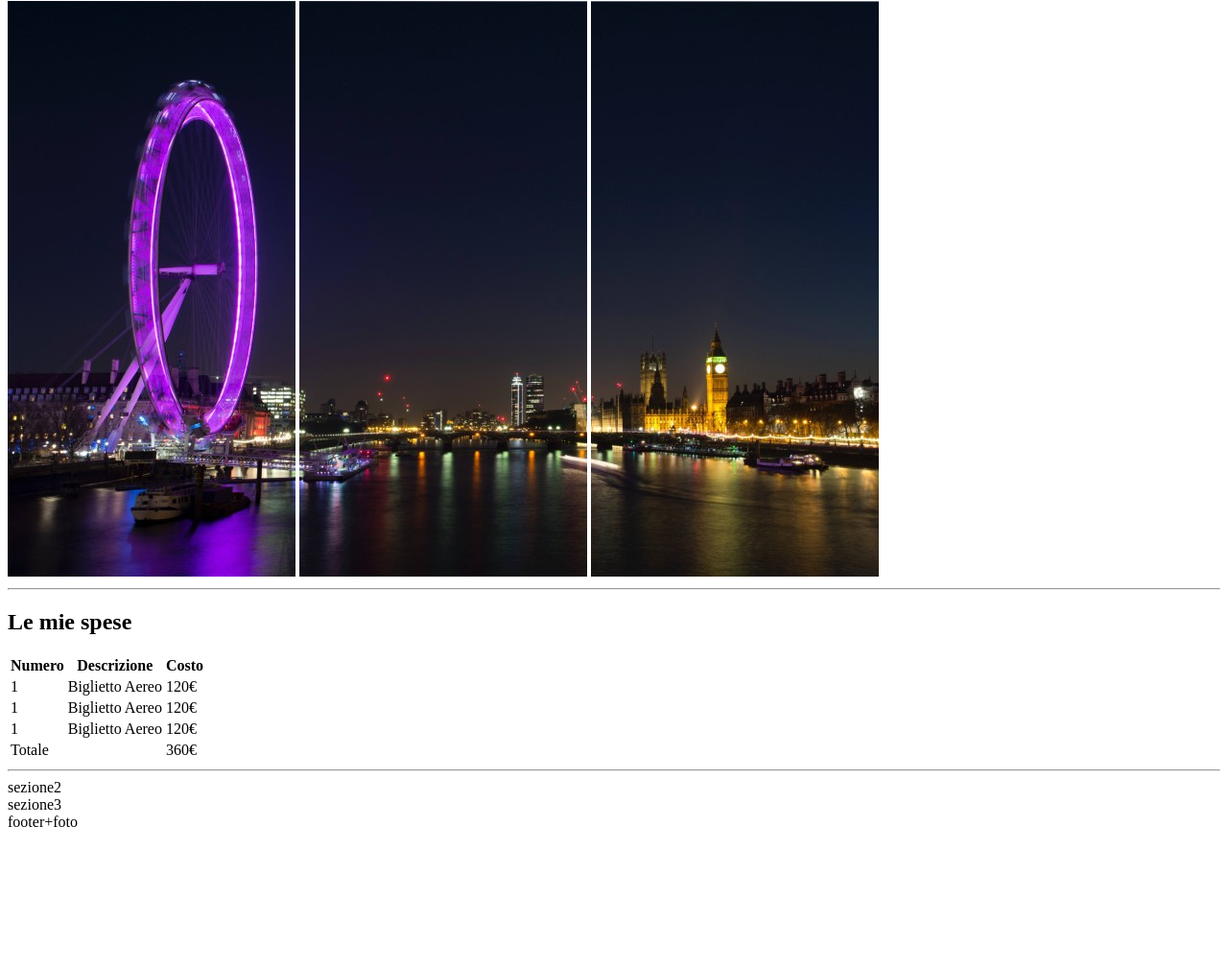
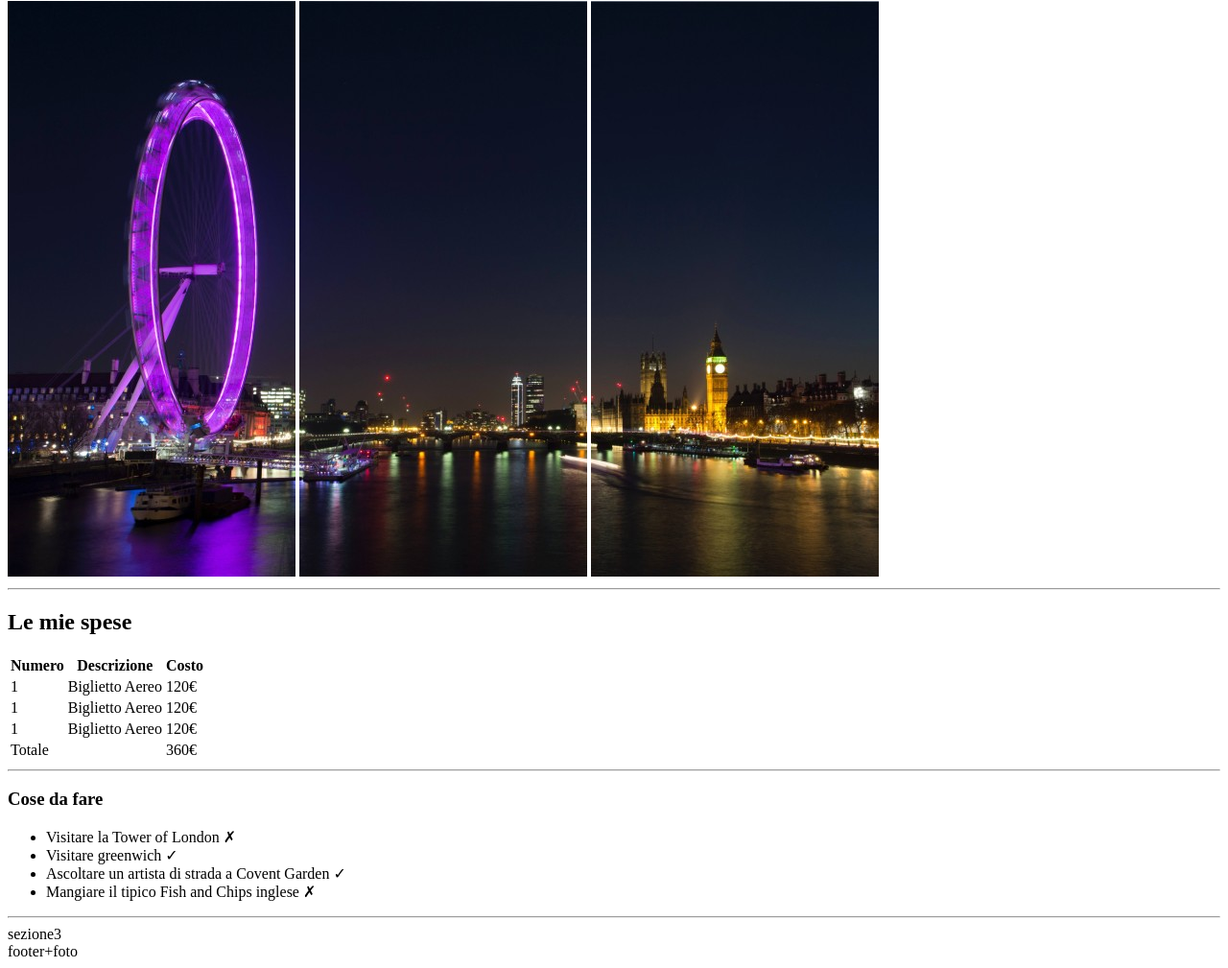
Before and after one commit to RiccardoLoPresti/html-london-trip, a plain HTML site: page index.html in a window 1280 px wide. Shown: the part 79-1088 px from the top of the page at 96% size. Before the commit the page ends 953 px from the top, so only its background shows below. Drawn offline with Linux system fonts and the light colour scheme.

Commit message:
[add] second section

```diff
--- a/index.html
+++ b/index.html
@@ -61,15 +61,26 @@
         </tfoot>
 
       </table>
+    </section>
+
+    <hr>
+
+    <!--sezione to do list-->
+    <section>
+
+      <h3>Cose da fare</h3>
+      <ul>
+        <li>Visitare la Tower of London &cross;</li>
+        <li>Visitare greenwich &check;</li>
+        <li>Ascoltare un artista di strada a Covent Garden &check;</li>
+        <li>Mangiare il tipico Fish and Chips inglese &cross;</li>
+      </ul>
 
     </section>
 
     <hr>
 
 
-    <section>
-      sezione2
-    </section>
 
     <section>
       sezione3
```
